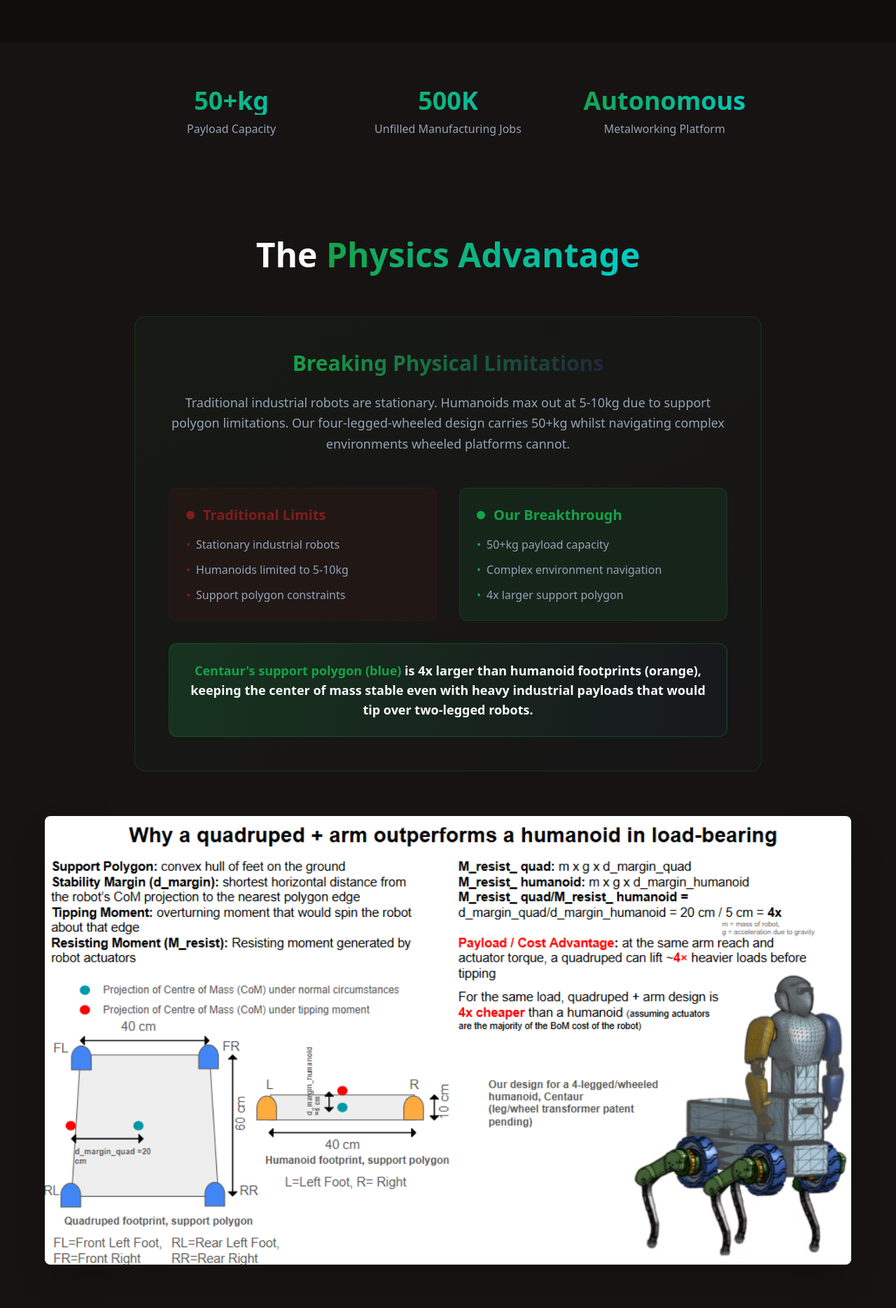
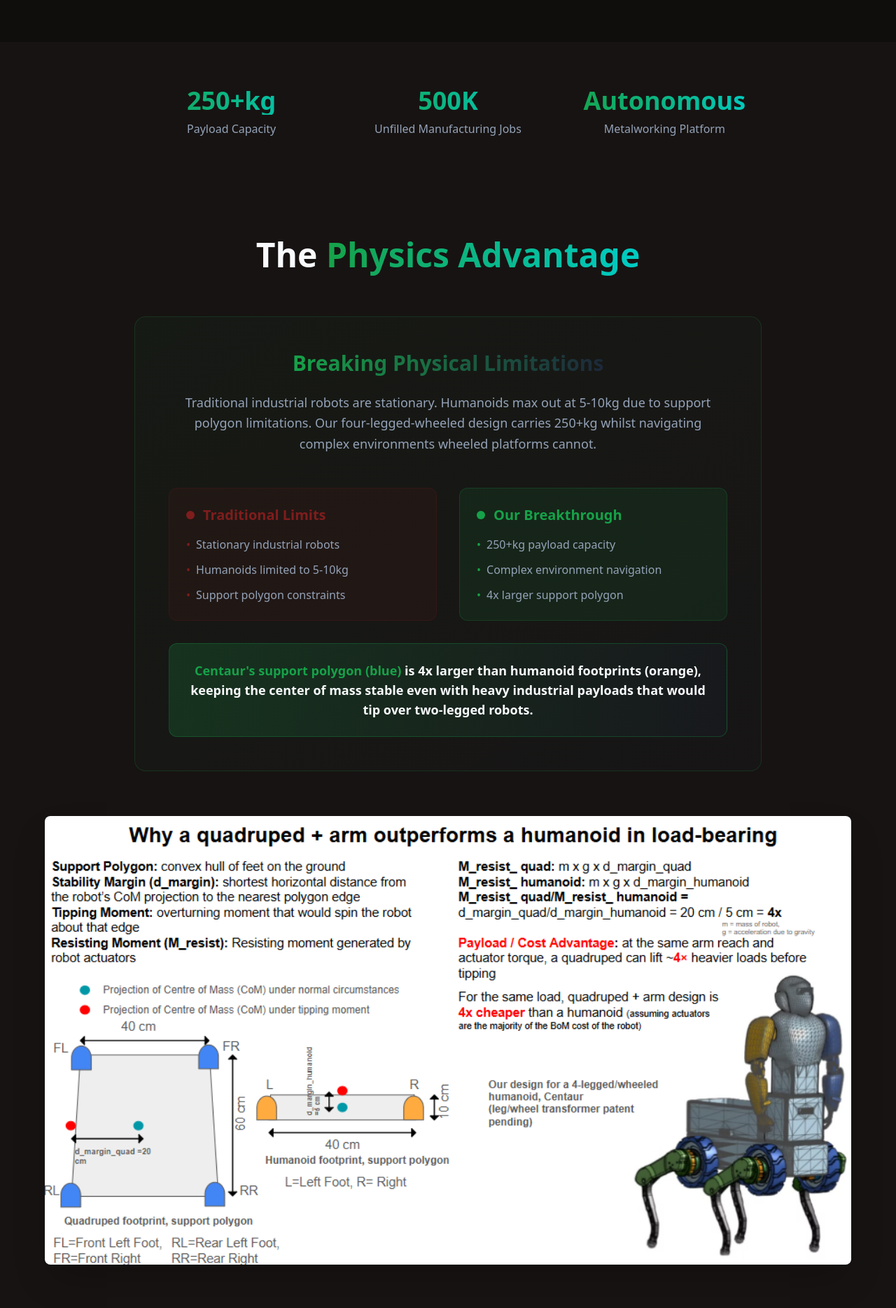
Before and after one commit to jaychak/rainier-web-forge-39, a React (Vite) app: page / in a window 1280 px wide. Shown: the part 740-2609 px from the top of the page at 70% size. Built offline with nearby package versions, Linux system fonts and the light colour scheme; grey boxes are pictures that could not be loaded.

Commit message:
Update weight capacity
Change all mentions of 50+kg to 250+kg.

```diff
--- a/src/components/Hero.tsx
+++ b/src/components/Hero.tsx
@@ -61,7 +61,7 @@ export const Hero = () => {
         <div className="container mx-auto px-4">
           <div className="grid grid-cols-1 md:grid-cols-3 gap-8 max-w-4xl mx-auto">
             <div className="text-center">
-              <div className="text-4xl font-bold gradient-text mb-2">50+kg</div>
+              <div className="text-4xl font-bold gradient-text mb-2">250+kg</div>
               <div className="text-muted-foreground">Payload Capacity</div>
             </div>
             <div className="text-center">
--- a/src/components/ProductsSection.tsx
+++ b/src/components/ProductsSection.tsx
@@ -12,7 +12,7 @@ export const ProductsSection = () => {
             Meet <span className="gradient-text">Centaur</span>
           </h2>
           <p className="text-xl text-muted-foreground max-w-2xl mx-auto">
-            Our autonomous manufacturing platform. Four-legged-wheeled design with 50+kg payload for heavy-duty precision metalworking in complex environments.
+            Our autonomous manufacturing platform. Four-legged-wheeled design with 250+kg payload for heavy-duty precision metalworking in complex environments.
           </p>
         </div>
 
@@ -30,7 +30,7 @@ export const ProductsSection = () => {
                   <div className="space-y-4 mb-6">
                     <div className="flex items-center gap-3">
                       <div className="w-2 h-2 rounded-full bg-primary"></div>
-                      <span>50+kg payload capacity with four-legged-wheeled mobility</span>
+                      <span>250+kg payload capacity with four-legged-wheeled mobility</span>
                     </div>
                     <div className="flex items-center gap-3">
                       <div className="w-2 h-2 rounded-full bg-primary"></div>
--- a/src/components/SolutionSection.tsx
+++ b/src/components/SolutionSection.tsx
@@ -20,7 +20,7 @@ export const SolutionSection = () => {
                 </span>
               </h3>
               <p className="text-lg text-muted-foreground leading-relaxed mb-6">
-                Traditional industrial robots are stationary. Humanoids max out at 5-10kg due to support polygon limitations. Our four-legged-wheeled design carries 50+kg whilst navigating complex environments wheeled platforms cannot.
+                Traditional industrial robots are stationary. Humanoids max out at 5-10kg due to support polygon limitations. Our four-legged-wheeled design carries 250+kg whilst navigating complex environments wheeled platforms cannot.
               </p>
             </div>
 
@@ -54,7 +54,7 @@ export const SolutionSection = () => {
                 <ul className="space-y-3 text-muted-foreground">
                   <li className="flex items-start">
                     <span className="text-primary mr-2">•</span>
-                    50+kg payload capacity
+                    250+kg payload capacity
                   </li>
                   <li className="flex items-start">
                     <span className="text-primary mr-2">•</span>
@@ -110,7 +110,7 @@ export const SolutionSection = () => {
 
           <Card className="bg-gradient-to-br from-card to-muted/20 border-border">
             <CardContent className="p-6">
-              <h3 className="text-lg font-semibold mb-2 gradient-text">50+kg Payload</h3>
+              <h3 className="text-lg font-semibold mb-2 gradient-text">250+kg Payload</h3>
               <p className="text-muted-foreground text-sm">Heavy-duty precision metalworking in mobile autonomous platform</p>
             </CardContent>
           </Card>
--- a/src/components/TechnologySection.tsx
+++ b/src/components/TechnologySection.tsx
@@ -15,7 +15,7 @@ export const TechnologySection = () => {
     },
     {
       icon: Zap,
-      title: "50+kg Payload",
+      title: "250+kg Payload",
       description: "Heavy-duty capacity that humanoids cannot achieve due to support polygon limits"
     },
     {
```
